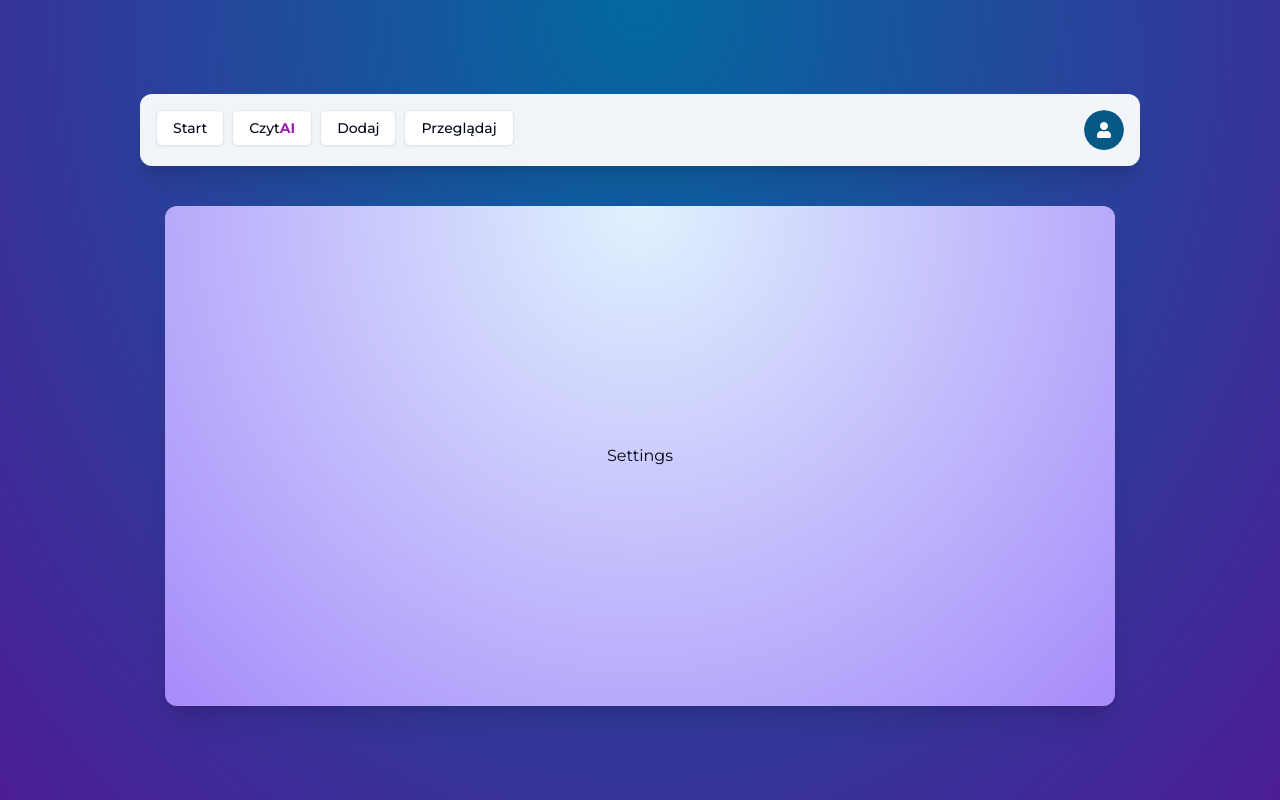
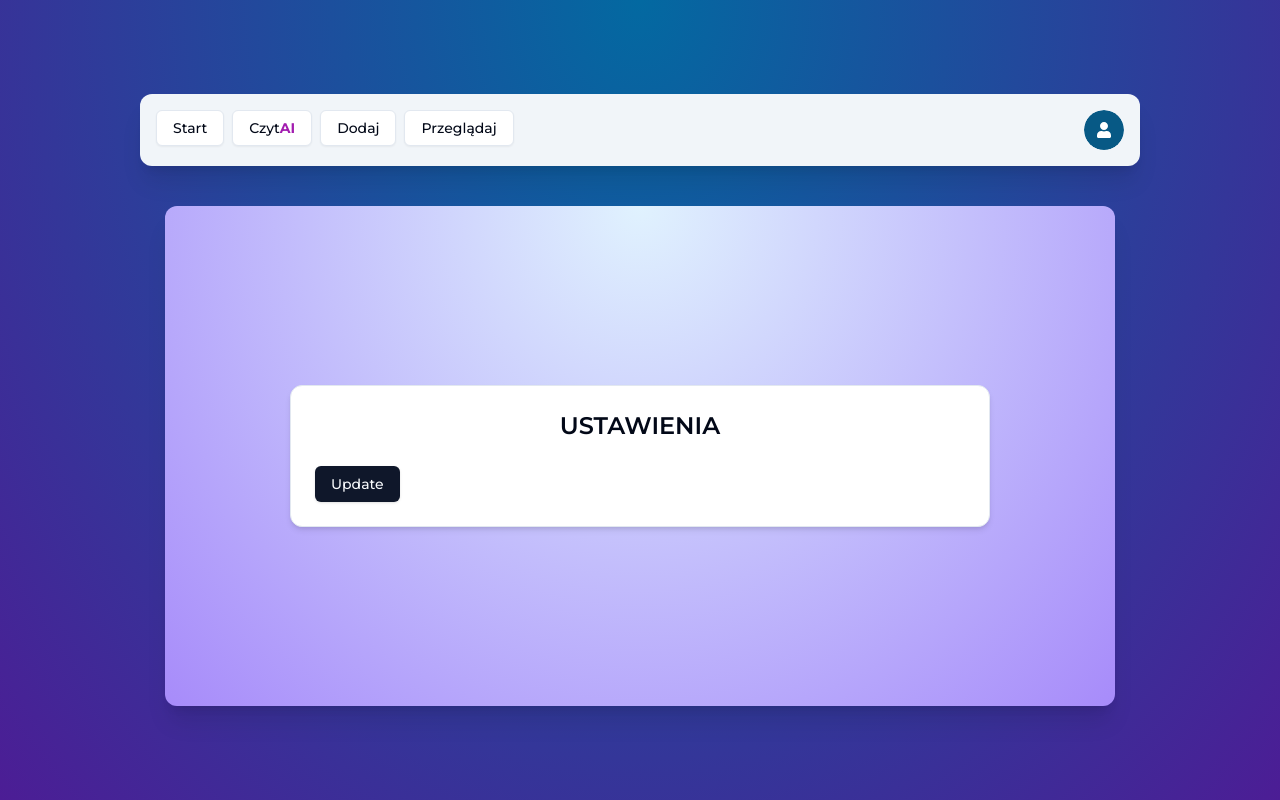
Before and after one commit to Elldrigar/na-regale, a Next.js app: page /settings in a window 1280 px wide. Built offline with nearby package versions, Linux system fonts and the light colour scheme; no server answers.

Commit message:
WIP - Settings page

```diff
--- a/app/(protected)/settings/page.tsx
+++ b/app/(protected)/settings/page.tsx
@@ -1,10 +1,18 @@
 'use client'
+
+import { Card, CardContent, CardHeader } from '@/components/ui/card'
+import { Button } from '@/components/ui/button'
 
 const settings = () => {
     return (
-        <div>
-            Settings
-        </div>
+        <Card className='w-[700px] shadow-md'>
+            <CardHeader>
+                <p className='text-center text-2xl font-semibold'>USTAWIENIA</p>
+            </CardHeader>
+            <CardContent>
+                <Button>Update</Button>
+            </CardContent>
+        </Card>
     )
 }
 
```
